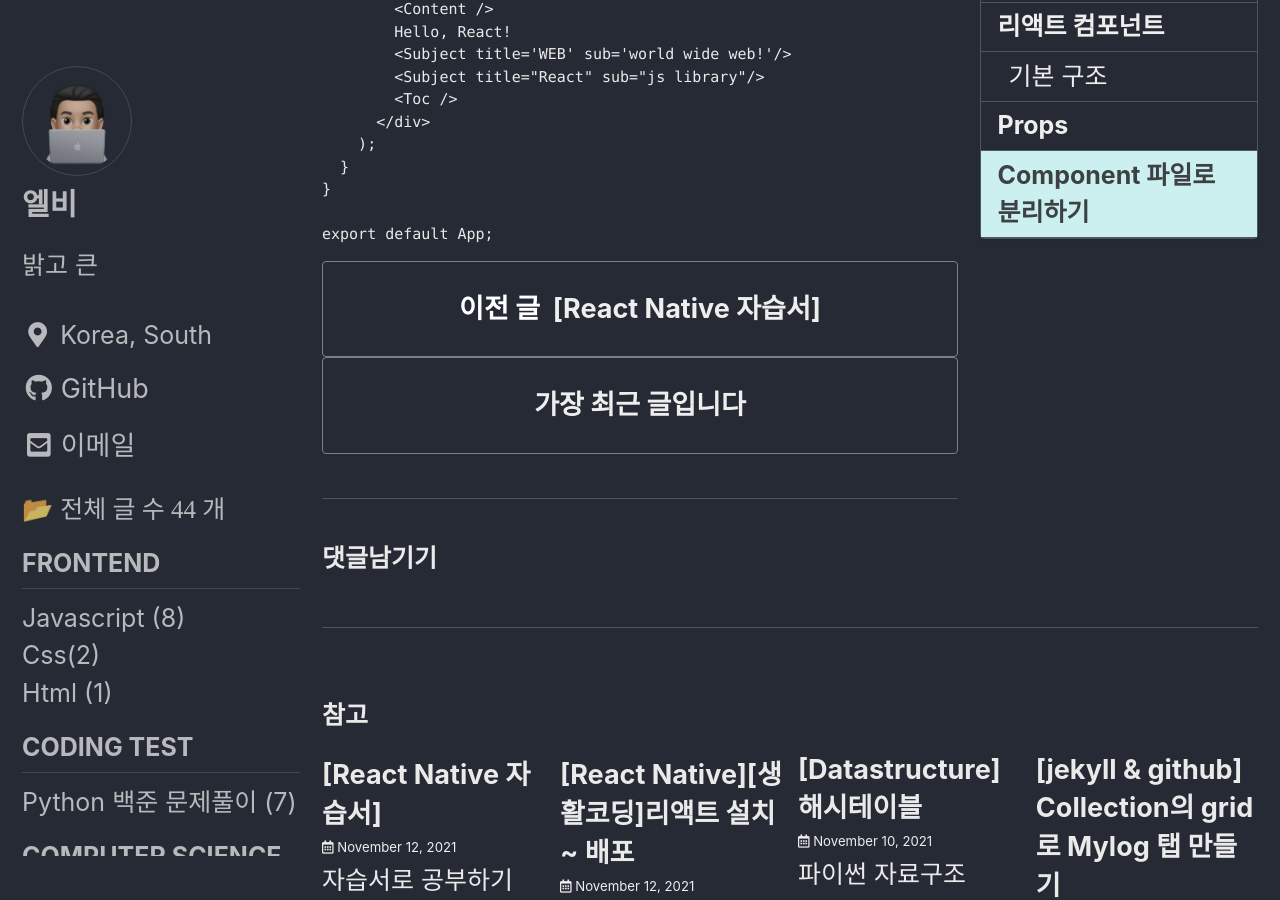
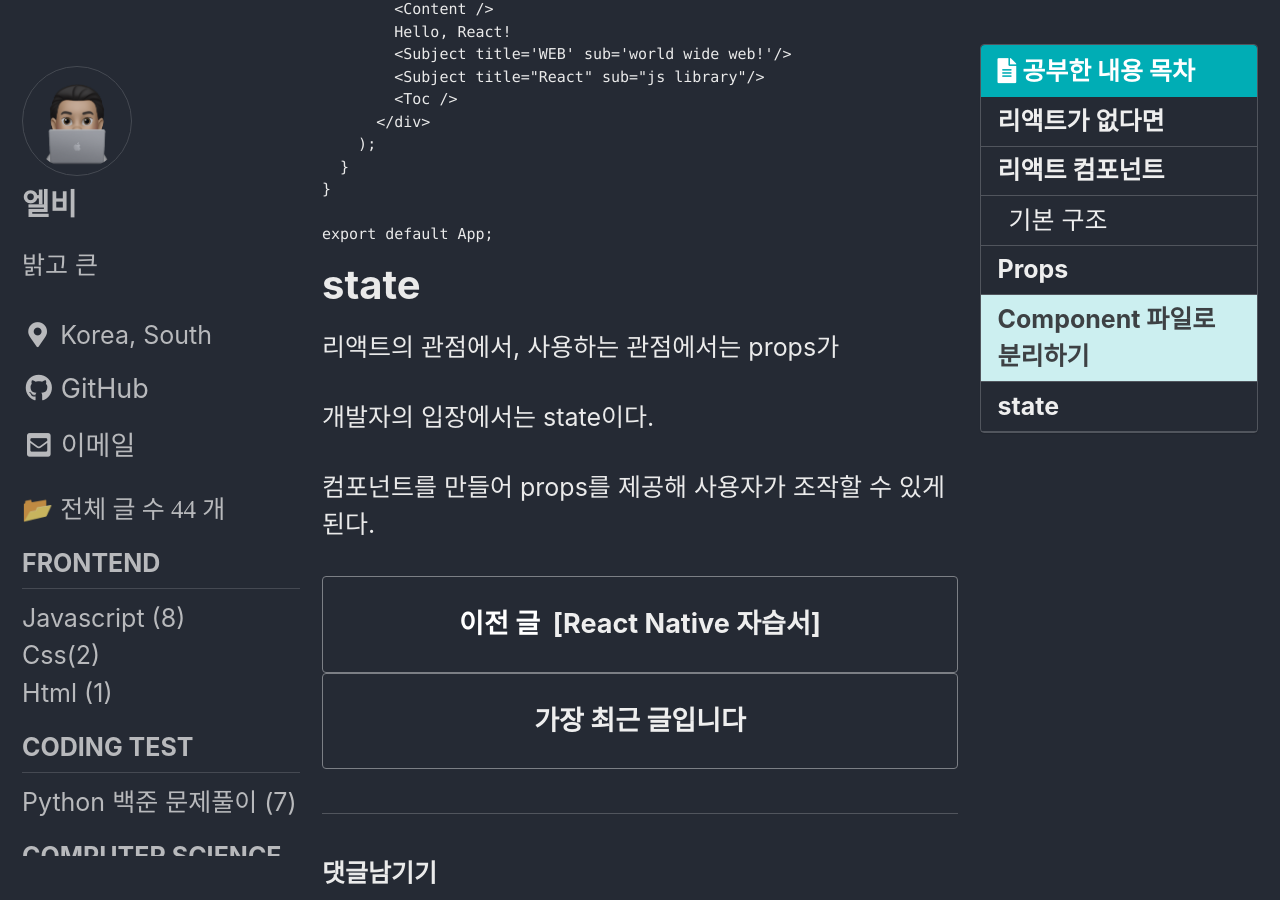
Before and after one commit to koreanddinghwan/koreanddinghwan.github.io, a Jekyll site: the page built from _posts/frontend/react/2021-11-16-react2.md, in a window 1280 px wide and 900 px high, scrolled down 5911 px. Built offline with Jekyll 4.4.1, drawn with Linux system fonts in a browser that asks for light colours; cached includes are drawn as plain includes; some web fonts are replaced; comment, search, counter and statistics services are not loaded.

Commit message:
Update 2021-11-16-react2.md

````diff
--- a/_posts/frontend/react/2021-11-16-react2.md
+++ b/_posts/frontend/react/2021-11-16-react2.md
@@ -235,3 +235,13 @@ class App extends Component {
 
 export default App;
 ```
+
+
+
+# state
+
+리액트의 관점에서, 사용하는 관점에서는 props가
+
+개발자의 입장에서는 state이다.
+
+컴포넌트를 만들어 props를 제공해 사용자가 조작할 수 있게 된다.
````
